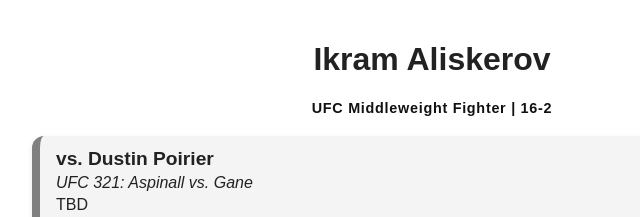
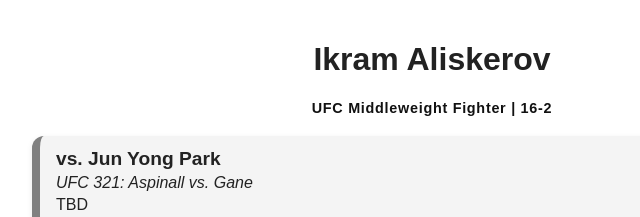
Before and after one commit to dove2250/ufc-records, a plain HTML site: page ikram.html in a window 1280 px wide. Shown: the top 217 px of the page, 208-848 px from the left. Drawn offline with Linux system fonts and the light colour scheme.

Commit message:
Update ikram.html

```diff
--- a/ikram.html
+++ b/ikram.html
@@ -10,7 +10,7 @@
     <p class="subtitle">UFC Middleweight Fighter | 16-2</p>
 
     <div class="fight-card">
-        <h2>vs. Dustin Poirier</h2>
+        <h2>vs. Jun Yong Park</h2>
         <p><em>UFC 321: Aspinall vs. Gane</em></p>
         <p>TBD</p>
         <small>2025</small>
```
